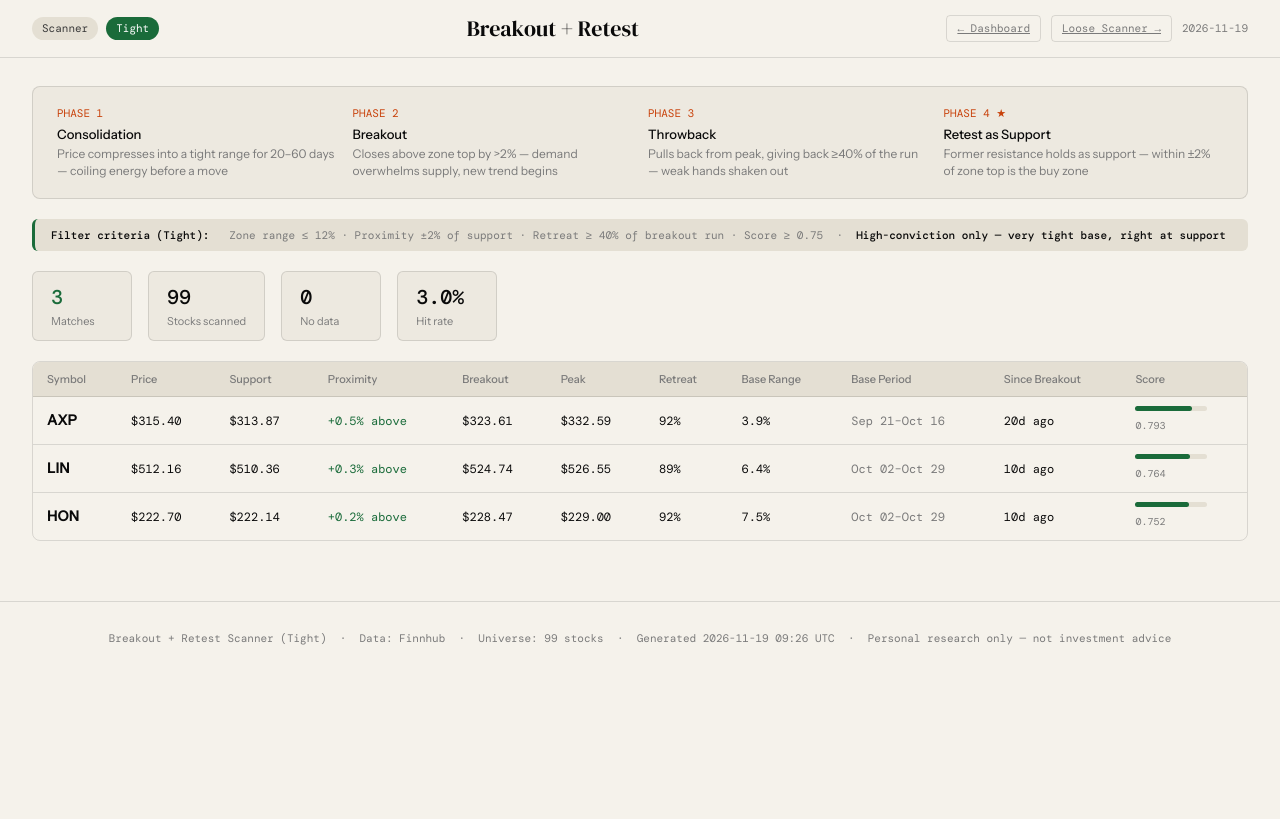
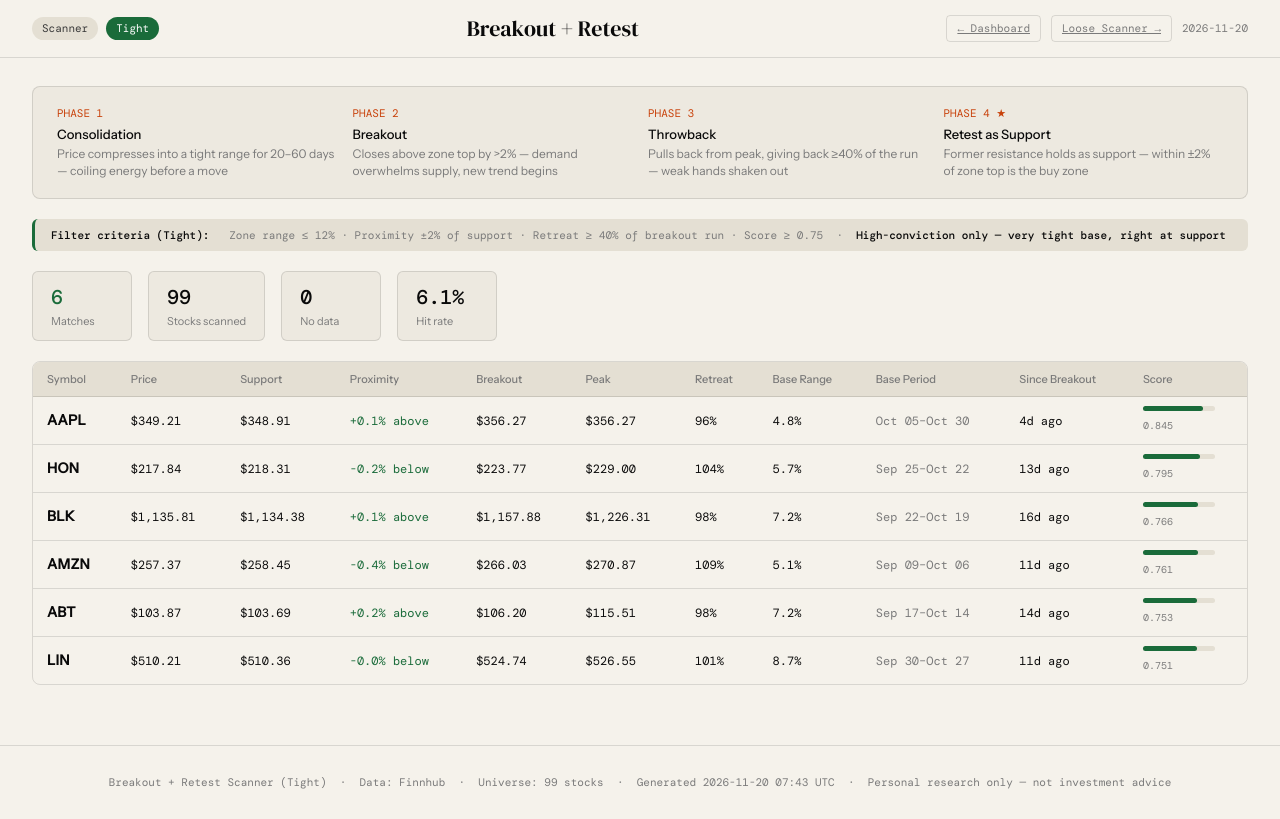
Before and after one commit to emathew-gif/stock-opportunity, a plain HTML site: page docs/scanner-tight.html in a window 1280 px wide. Drawn offline with nearby package versions, Linux system fonts and the light colour scheme.

Commit message:
Scanner (Tight): 2026-11-20

```diff
--- a/docs/scanner-tight.html
+++ b/docs/scanner-tight.html
@@ -3,7 +3,7 @@
 <head>
 <meta charset="UTF-8">
 <meta name="viewport" content="width=device-width,initial-scale=1.0">
-<title>Pattern Scanner (Tight) — 2026-11-19</title>
+<title>Pattern Scanner (Tight) — 2026-11-20</title>
 <link href="https://fonts.googleapis.com/css2?family=DM+Serif+Display&family=Instrument+Sans:wght@400;500&family=DM+Mono:wght@400;500&display=swap" rel="stylesheet">
 <style>
   :root{
@@ -103,7 +103,7 @@
   <div class="mast-right">
     <a href="dashboard.html" class="nav-link">← Dashboard</a>
     <a href="scanner-loose.html" class="nav-link">Loose Scanner →</a>
-    <span class="ts">2026-11-19</span>
+    <span class="ts">2026-11-20</span>
   </div>
 </div>
 
@@ -138,10 +138,10 @@
   </div>
 
   <div class="stats">
-    <div class="stat"><div class="stat-n" style="color:var(--mode)">3</div><div class="stat-label">Matches</div></div>
+    <div class="stat"><div class="stat-n" style="color:var(--mode)">6</div><div class="stat-label">Matches</div></div>
     <div class="stat"><div class="stat-n">99</div><div class="stat-label">Stocks scanned</div></div>
     <div class="stat"><div class="stat-n">0</div><div class="stat-label">No data</div></div>
-    <div class="stat"><div class="stat-n">3.0%</div><div class="stat-label">Hit rate</div></div>
+    <div class="stat"><div class="stat-n">6.1%</div><div class="stat-label">Hit rate</div></div>
   </div>
 
   <div class="tbl-wrap">
@@ -163,51 +163,99 @@
       </thead>
       <tbody>
         <tr>
-          <td class="sym">AXP</td>
-          <td class="mono">$315.40</td>
-          <td class="mono">$313.87</td>
-          <td class="mono" style="color:#1a6b3a">+0.5% above</td>
-          <td class="mono">$323.61</td>
-          <td class="mono">$332.59</td>
-          <td class="mono">92%</td>
-          <td class="mono">3.9%</td>
-          <td class="mono muted">Sep 21–Oct 16</td>
-          <td class="mono">20d ago</td>
+          <td class="sym">AAPL</td>
+          <td class="mono">$349.21</td>
+          <td class="mono">$348.91</td>
+          <td class="mono" style="color:#1a6b3a">+0.1% above</td>
+          <td class="mono">$356.27</td>
+          <td class="mono">$356.27</td>
+          <td class="mono">96%</td>
+          <td class="mono">4.8%</td>
+          <td class="mono muted">Oct 05–Oct 30</td>
+          <td class="mono">4d ago</td>
+          <td>
+            <div class="bar-bg"><div class="bar-fill" style="width:84%"></div></div>
+            <span class="mono small">0.845</span>
+          </td>
+        </tr>
+        <tr>
+          <td class="sym">HON</td>
+          <td class="mono">$217.84</td>
+          <td class="mono">$218.31</td>
+          <td class="mono" style="color:#1a6b3a">-0.2% below</td>
+          <td class="mono">$223.77</td>
+          <td class="mono">$229.00</td>
+          <td class="mono">104%</td>
+          <td class="mono">5.7%</td>
+          <td class="mono muted">Sep 25–Oct 22</td>
+          <td class="mono">13d ago</td>
           <td>
             <div class="bar-bg"><div class="bar-fill" style="width:79%"></div></div>
-            <span class="mono small">0.793</span>
+            <span class="mono small">0.795</span>
+          </td>
+        </tr>
+        <tr>
+          <td class="sym">BLK</td>
+          <td class="mono">$1,135.81</td>
+          <td class="mono">$1,134.38</td>
+          <td class="mono" style="color:#1a6b3a">+0.1% above</td>
+          <td class="mono">$1,157.88</td>
+          <td class="mono">$1,226.31</td>
+          <td class="mono">98%</td>
+          <td class="mono">7.2%</td>
+          <td class="mono muted">Sep 22–Oct 19</td>
+          <td class="mono">16d ago</td>
+          <td>
+            <div class="bar-bg"><div class="bar-fill" style="width:76%"></div></div>
+            <span class="mono small">0.766</span>
+          </td>
+        </tr>
+        <tr>
+          <td class="sym">AMZN</td>
+          <td class="mono">$257.37</td>
+          <td class="mono">$258.45</td>
+          <td class="mono" style="color:#1a6b3a">-0.4% below</td>
+          <td class="mono">$266.03</td>
+          <td class="mono">$270.87</td>
+          <td class="mono">109%</td>
+          <td class="mono">5.1%</td>
+          <td class="mono muted">Sep 09–Oct 06</td>
+          <td class="mono">11d ago</td>
+          <td>
+            <div class="bar-bg"><div class="bar-fill" style="width:76%"></div></div>
+            <span class="mono small">0.761</span>
+          </td>
+        </tr>
+        <tr>
+          <td class="sym">ABT</td>
+          <td class="mono">$103.87</td>
+          <td class="mono">$103.69</td>
+          <td class="mono" style="color:#1a6b3a">+0.2% above</td>
+          <td class="mono">$106.20</td>
+          <td class="mono">$115.51</td>
+          <td class="mono">98%</td>
+          <td class="mono">7.2%</td>
+          <td class="mono muted">Sep 17–Oct 14</td>
+          <td class="mono">14d ago</td>
+          <td>
+            <div class="bar-bg"><div class="bar-fill" style="width:75%"></div></div>
+            <span class="mono small">0.753</span>
           </td>
         </tr>
         <tr>
           <td class="sym">LIN</td>
-          <td class="mono">$512.16</td>
+          <td class="mono">$510.21</td>
           <td class="mono">$510.36</td>
-          <td class="mono" style="color:#1a6b3a">+0.3% above</td>
+          <td class="mono" style="color:#1a6b3a">-0.0% below</td>
           <td class="mono">$524.74</td>
           <td class="mono">$526.55</td>
-          <td class="mono">89%</td>
-          <td class="mono">6.4%</td>
-          <td class="mono muted">Oct 02–Oct 29</td>
-          <td class="mono">10d ago</td>
-          <td>
-            <div class="bar-bg"><div class="bar-fill" style="width:76%"></div></div>
-            <span class="mono small">0.764</span>
-          </td>
-        </tr>
-        <tr>
-          <td class="sym">HON</td>
-          <td class="mono">$222.70</td>
-          <td class="mono">$222.14</td>
-          <td class="mono" style="color:#1a6b3a">+0.2% above</td>
-          <td class="mono">$228.47</td>
-          <td class="mono">$229.00</td>
-          <td class="mono">92%</td>
-          <td class="mono">7.5%</td>
-          <td class="mono muted">Oct 02–Oct 29</td>
-          <td class="mono">10d ago</td>
+          <td class="mono">101%</td>
+          <td class="mono">8.7%</td>
+          <td class="mono muted">Sep 30–Oct 27</td>
+          <td class="mono">11d ago</td>
           <td>
             <div class="bar-bg"><div class="bar-fill" style="width:75%"></div></div>
-            <span class="mono small">0.752</span>
+            <span class="mono small">0.751</span>
           </td>
         </tr></tbody>
     </table>
@@ -219,7 +267,7 @@
   Breakout + Retest Scanner (Tight) &nbsp;·&nbsp;
   Data: Finnhub &nbsp;·&nbsp;
   Universe: 99 stocks &nbsp;·&nbsp;
-  Generated 2026-11-19 09:26 UTC &nbsp;·&nbsp;
+  Generated 2026-11-20 07:43 UTC &nbsp;·&nbsp;
   Personal research only — not investment advice
 </footer>
 </body>
```
